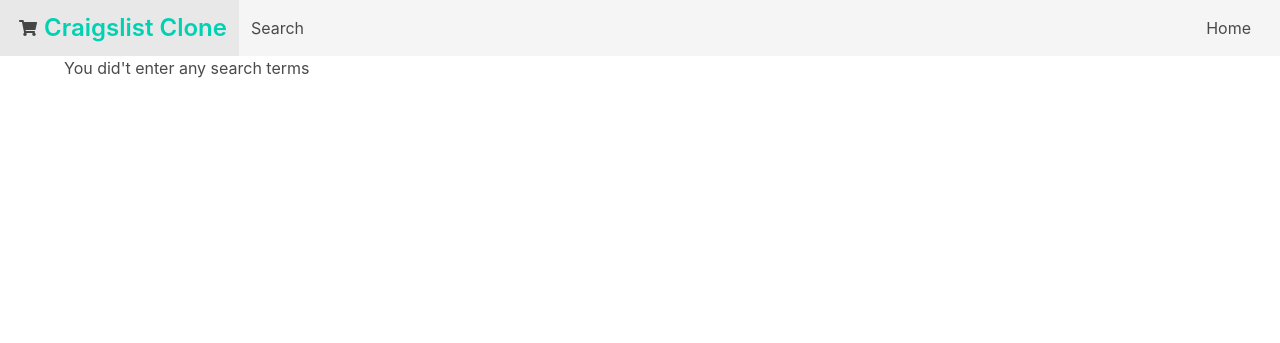
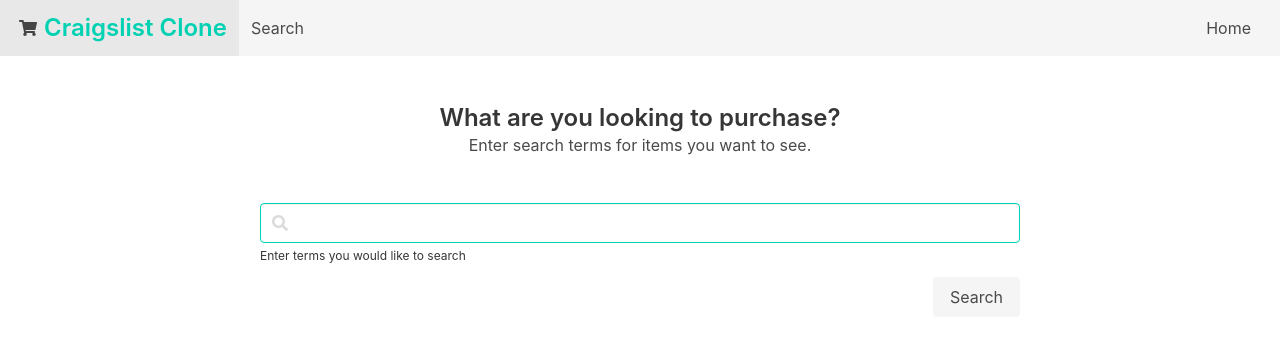
Before and after one commit to ctwillie/django-craigslist-clone, a Django app: template craigslist/templates/craigslist/search-results.html in a window 1280 px wide. Shown: the top 343 px of the page. Run offline with Django 3.2, Linux system fonts and the light colour scheme; the template is opened without the code that fills it, so the values that code supplies are empty; some libraries are stand-ins or nearby versions.

Commit message:
finished templates, adding scraping functionality

```diff
--- a/craigslist/templates/craigslist/search-results.html
+++ b/craigslist/templates/craigslist/search-results.html
@@ -1,11 +1,84 @@
 {% extends 'craigslist/layouts/base.html' %}
 
-{% block content %}
+{% block content%}
 
-{% if searched_for %}
-    <p>You search for: {{searched_for}}</p>
-{% else %}
-    <p>You did't enter any search terms</p>
-{% endif %}
+    <!-- title -->
+    <section class="section">
+        <div class="has-text-centered">
+            <h3 class="title">What are you looking to purchase?</h3>
+            <p class="subtitle is-size-6">Enter search terms for items you want to see.</p>
+        </div>
+    </section>
 
-{% endblock content %}
+    <!-- Search Form -->
+    <section>
+        <form action="{% url 'craigslist:search_results' %}" method="post">
+            {% csrf_token %}
+
+            <div class="columns is-centered">
+                <div class="column is-two-thirds">
+
+                    <!-- search text -->
+                    <div class="field">
+                        <div class="control has-icons-left has-icons-right">
+                            <input type="text" class="input is-primary" name="search-terms">
+                            <span class="icon is-small is-left">
+                                <i class="fas fa-search"></i>
+                            </span>
+                        </div>
+                        <p class="help is-dark">Enter terms you would like to search</p>
+                    </div>
+
+                    <!-- submit -->
+                    <div class="field is-pulled-right">
+                        <div class="control">
+                            <button type="submit" class="button is-light">Search</button>
+                        </div>
+                    </div>
+                </div>
+            </div>
+
+        </form>
+    </section>
+
+    {% if search_results %}
+    <section class="section">
+
+        <div class="columns is-multiline">
+        {% for result in search_results %}
+
+            <!-- Card for each result -->
+            <div class="column is-one-third">
+                <div class="card">
+                    <header class="card-header">
+                        <p class="card-header-title">
+                            Component
+                        </p>
+                        <a class="card-header-icon">
+                            <span class="icon">
+                                <i class="fa fa-angle-down"></i>
+                            </span>
+                        </a>
+                    </header>
+                    <div class="card-content">
+                        <div class="content">
+                            Lorem ipsum dolor sit amet, consectetur adipiscing elit. Phasellus nec iaculis mauris.
+                            <a>@bulmaio</a>. <a>#css</a> <a>#responsive</a>
+                            <br>
+                            <small>11:09 PM - 1 Jan 2016</small>
+                        </div>
+                    </div>
+                    <footer class="card-footer">
+                        <a class="card-footer-item">Save</a>
+                        <a class="card-footer-item">Edit</a>
+                        <a class="card-footer-item">Delete</a>
+                    </footer>
+                </div>
+            </div>
+
+        {% endfor %}
+        </div>
+    </section>
+    {% endif %}
+
+{% endblock %}
```
Also changed, not shown: craigslist/views.py (+7 -2 lines).
